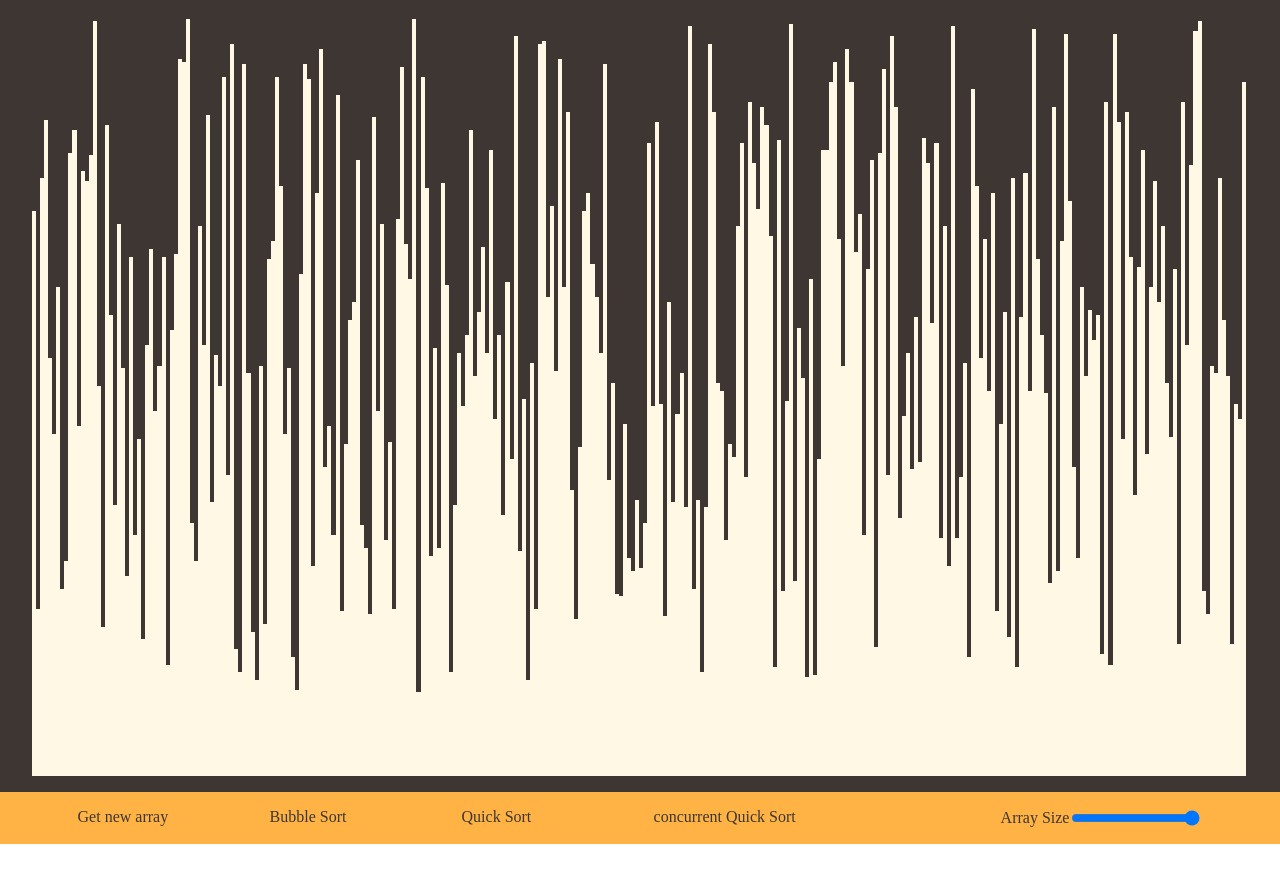
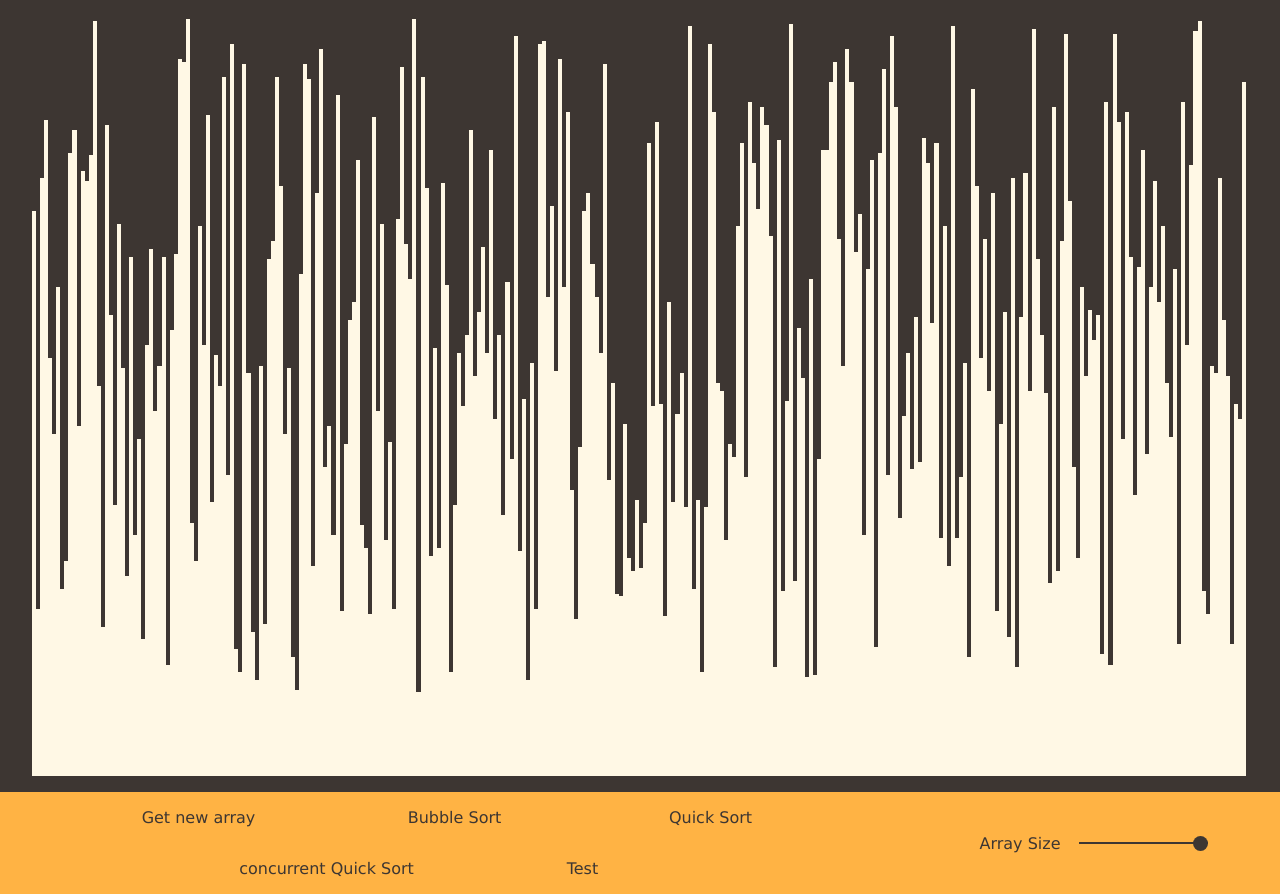
Before and after one commit to Kuba429/algorithm-visualizer, a website built with Vite: page index.html in a window 1280 px wide. Before the commit the page ends 844 px from the top, so only its background shows below. Built offline with nearby package versions, Linux system fonts and the light colour scheme.

Commit message:
some ui improvements

```diff
--- a/index.html
+++ b/index.html
@@ -15,7 +15,10 @@
                     <a class="newArrayButton">Get new array</a>
                     <a href="#app" class="bubbleSortButton">Bubble Sort</a>
                     <a href="#app" class="quickSortButton">Quick Sort</a>
-                    <a href="#app" class="concurrentQuickSortButton">concurrent Quick Sort</a>
+                    <a href="#app" class="concurrentQuickSortButton"
+                        >concurrent Quick Sort</a
+                    >
+                    <a href="#app" class="Test">Test</a>
                 </div>
                 <div class="slider">
                     <span>Array Size</span>
--- a/styles/index.scss
+++ b/styles/index.scss
@@ -4,6 +4,7 @@
 
 * {
     color: $primary;
+
 }
 
 html,
@@ -11,6 +12,7 @@ body {
     margin: 0;
     padding: 0;
     scroll-behavior: smooth;
+    font-family: Verdana, Geneva, Tahoma, sans-serif;
 }
 .App {
     width: 100%;
--- a/styles/ui.scss
+++ b/styles/ui.scss
@@ -1,8 +1,9 @@
-@import './variables.scss';
+@import "./variables.scss";
 .control {
     width: 100%;
+    height: 100%;
     background: $accent;
-    padding: 1rem 0;
+    // padding: 1rem 0;
 
     display: flex;
     flex-wrap: wrap;
@@ -11,32 +12,51 @@
         width: 60%;
         height: 100%;
         display: flex;
+        flex-wrap: wrap;
         justify-content: center;
         align-items: center;
         a {
+            text-align: center;
             text-decoration: none;
             font-size: 1rem;
             border: none;
             background: none;
             width: calc(100% / 3);
             height: 100%;
-
+            padding: 1rem 0;
+            transition: ease 0.2s all;
+            &:hover {
+                background-color: $secondary-accent;
+            }
         }
     }
-    .slider{
+    .slider {
         display: flex;
         justify-content: center;
         align-items: center;
+        gap: 1rem;
+        input[type="range"] {
+            cursor: pointer;
+            height: 2px;
+            -webkit-appearance: none;
+            background: $primary;
+        }
+        input[type="range"]::-webkit-slider-thumb {
+            -webkit-appearance: none;
+            height: 15px;
+            width: 15px;
+            border-radius:50%;
+            background: $primary;
+        }
     }
 }
 
-
-
-@media (max-width: $medium){
-    .control{
-        .buttons{
+@media (max-width: $medium) {
+    .control {
+        .buttons {
             width: 100%;
             margin-bottom: 1rem;
         }
+        padding-bottom: 2rem;
     }
 }
--- a/styles/variables.scss
+++ b/styles/variables.scss
@@ -7,5 +7,6 @@ $mobile: 440px;
 $primary: #3d3632;
 $secondary: #FFF8E5;
 $accent: #FFB344;
+$secondary-accent: #ffa319;
 $red: #E05D5D;
 $green: #00A19D;
```
